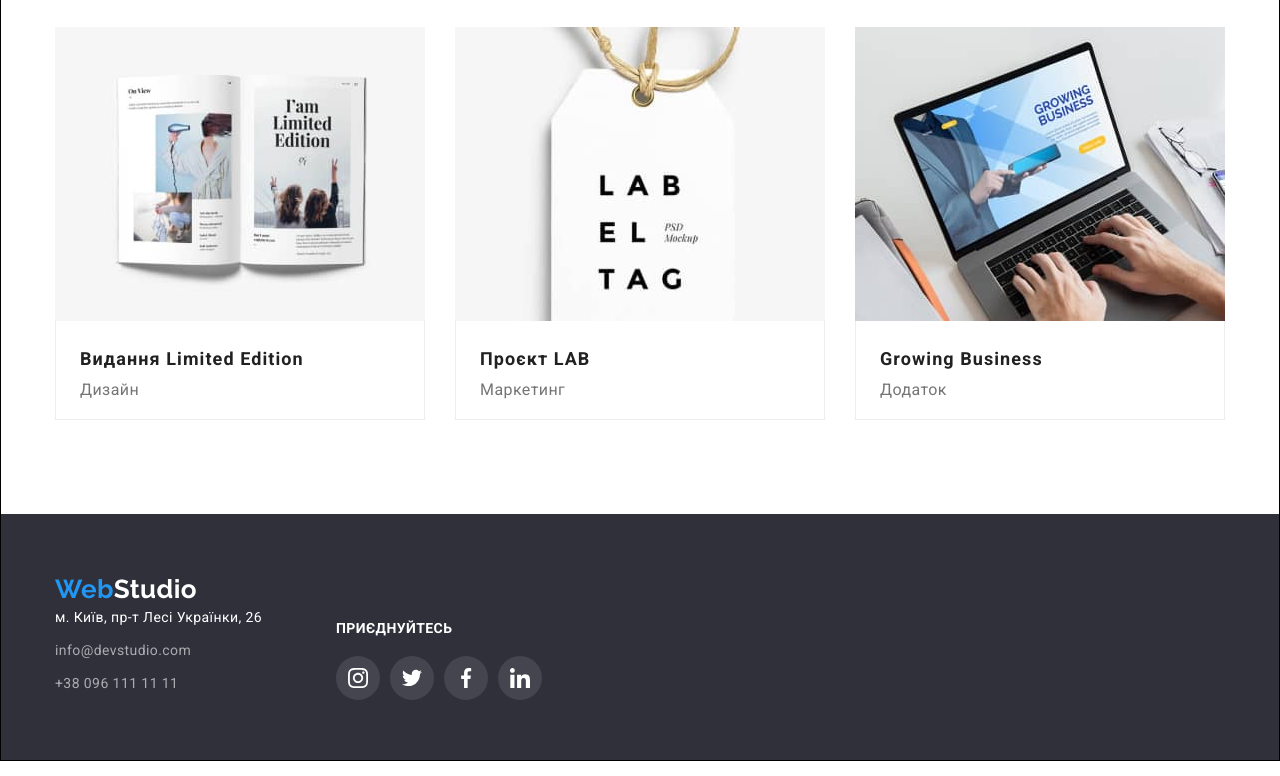
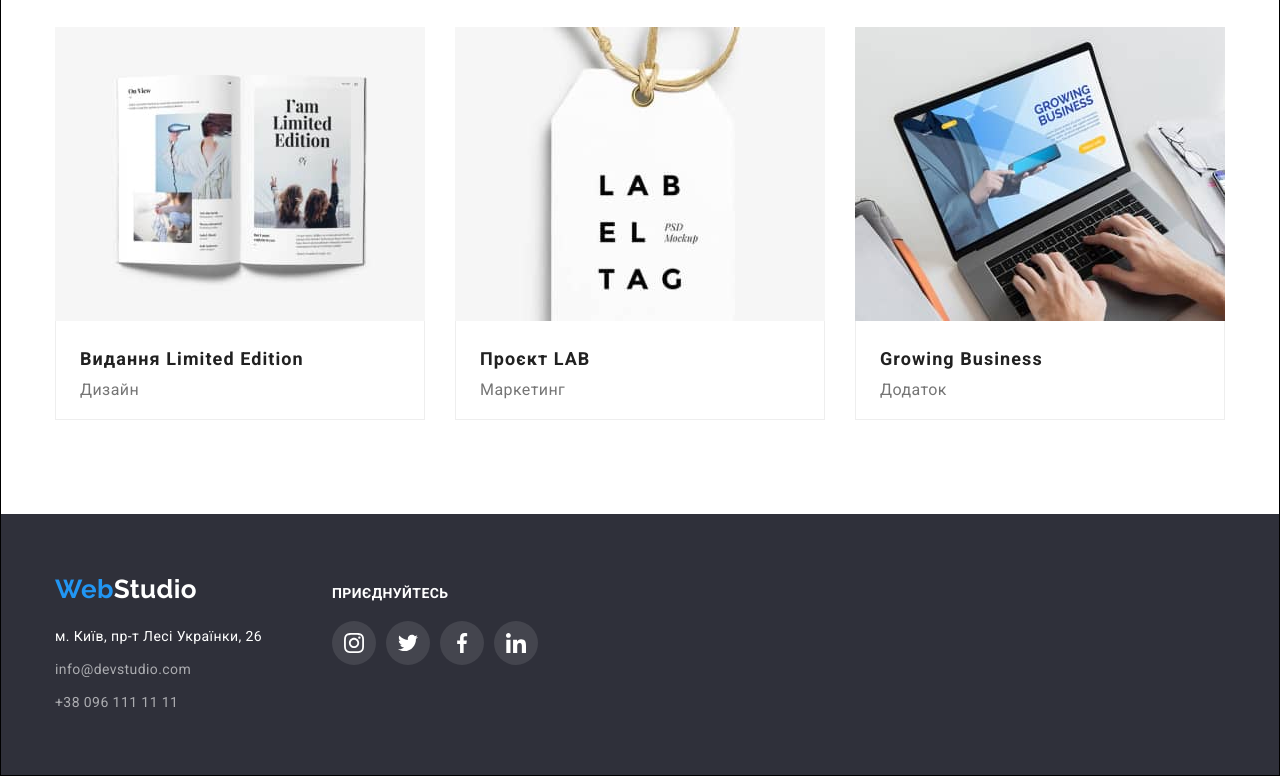
Before and after one commit to YaroslavIvanishen/goit-markup-hw-08, a plain HTML site: page portfolio.html in a window 1280 px wide. Shown: the part 1084-1860 px from the top of the page. Drawn offline with nearby package versions, Linux system fonts and the light colour scheme.

Commit message:
hw-4-day-4-pt-2

```diff
--- a/css/styles.css
+++ b/css/styles.css
@@ -297,7 +297,12 @@ padding-top: 60px;
 padding-bottom: 60px;}
 .footer-pozition{display: inline-block;}
 
-.logo-footer {margin-bottom: 20px;
+.body-container.footer-flex {display: flex;
+    align-items: baseline;
+gap: 70px;}
+
+.logo-footer {display: inline-block;
+    margin-bottom: 20px;
     color: #FFFFFF;
     font-family: 'Raleway';
     font-style: normal;
@@ -331,17 +336,17 @@ color: #FFFFFF;}
 
 .address-list-tel:hover {color: var(--accent-color);}
 
-.join h3{margin-bottom: 20px;
+.join p{margin-bottom: 20px;
     font-weight: 700;
     font-size: 14px;
     line-height: 1.1428;
     text-transform: uppercase;
     color: #FFFFFF;
 }
-.join {display: inline-block;
-margin: 18.5px auto auto 70px;}
+.join {display: inline-block;}
 .join-list {display: flex;
-    gap: 10px;}
+    gap: 10px;
+list-style: none;}
 .join-link {
     width: 44px;
     height: 44px;
--- a/portfolio.html
+++ b/portfolio.html
@@ -134,13 +134,12 @@
     </section>
     <div>
       <footer class="footer-container">
-        <div class="body-container">
+        <div class="body-container footer-flex">
           <div class="footer-pozition">
+            <a class="logo-footer" href="index.html"
+              ><span class="logo-web">Web</span>Studio</a
+            >
             <address class="address">
-              <a class="logo-footer" href="index.html"
-                ><span class="logo-web">Web</span>Studio</a
-              >
-
               <ul class="ul-address">
                 <li>
                   <a
@@ -163,8 +162,8 @@
               </ul>
             </address>
           </div>
-          <section class="join">
-            <h3>приєднуйтесь</h3>
+          <div class="join">
+            <p>приєднуйтесь</p>
             <ul class="join-list">
               <li class="join-item">
                 <a class="join-link" href="#"
@@ -191,7 +190,7 @@
                 ></a>
               </li>
             </ul>
-          </section>
+          </div>
         </div>
       </footer>
     </div>
```
Also changed, not shown: index.html (+4 -4 lines).
